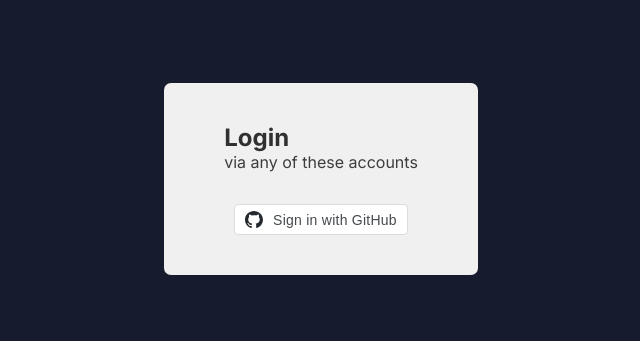
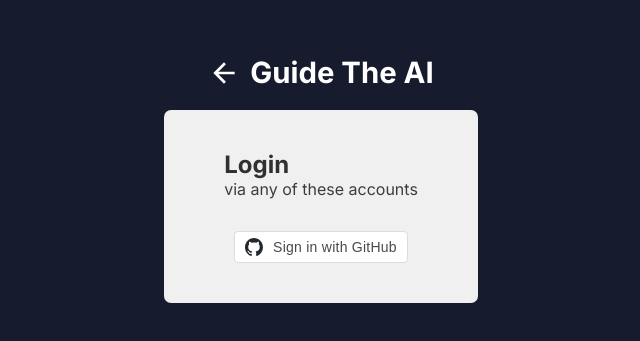
Before and after one commit to Serious-Fin/ai-solver, a SvelteKit app in the folder frontend/: page /login in a window 1280 px wide. Shown: the part 221-562 px from the top of the page, without its empty margins (319-959 px from the left). Built offline with nearby package versions, Linux system fonts and the light colour scheme; no server answers.

Commit message:
add go back button from login button

```diff
--- a/frontend/src/routes/login/+page.svelte
+++ b/frontend/src/routes/login/+page.svelte
@@ -12,9 +12,15 @@
 </script>
 
 <section>
+	<article class="page-title">
+		<a class="btn" href={redirectTo}>
+			<img class="img_icon" src="/arrow_back.svg" alt="return back arrow" />
+		</a>
+		<h1 class="inter">Guide The AI</h1>
+	</article>
 	<article class="login_box">
 		<article class="problem_article_header">
-			<h1 class="inter problem_article_header_text">Login</h1>
+			<h2 class="inter problem_article_header_text">Login</h2>
 			<p class="inter login_box_p">via any of these accounts</p>
 		</article>
 		<article class="login_buttons">
@@ -49,6 +55,33 @@
 		display: flex;
 		justify-content: center;
 		align-items: center;
+		flex-direction: column;
+	}
+
+	.page-title {
+		display: flex;
+		gap: 10px;
+		margin-bottom: 20px;
+		align-items: center;
+		justify-content: baseline;
+	}
+
+	h1 {
+		color: white;
+		font-size: 22pt;
+	}
+
+	.btn {
+		width: 32px;
+		height: 32px;
+		display: flex;
+		align-items: center;
+		justify-content: center;
+	}
+
+	.img_icon {
+		width: 100%;
+		height: 100%;
 	}
 
 	.login_box {
@@ -56,7 +89,7 @@
 		max-width: 400px;
 		margin: 0 auto;
 		box-sizing: border-box;
-		padding: 40px 60px;
+		padding: 40px 40px;
 		border-radius: 7px;
 	}
 
@@ -95,4 +128,10 @@
 		background-color: rgb(236, 243, 254);
 		border: 2px solid rgb(0, 99, 155);
 	}
+
+	@media (min-width: 768px) {
+		.login_box {
+			padding: 40px 60px;
+		}
+	}
 </style>
```
